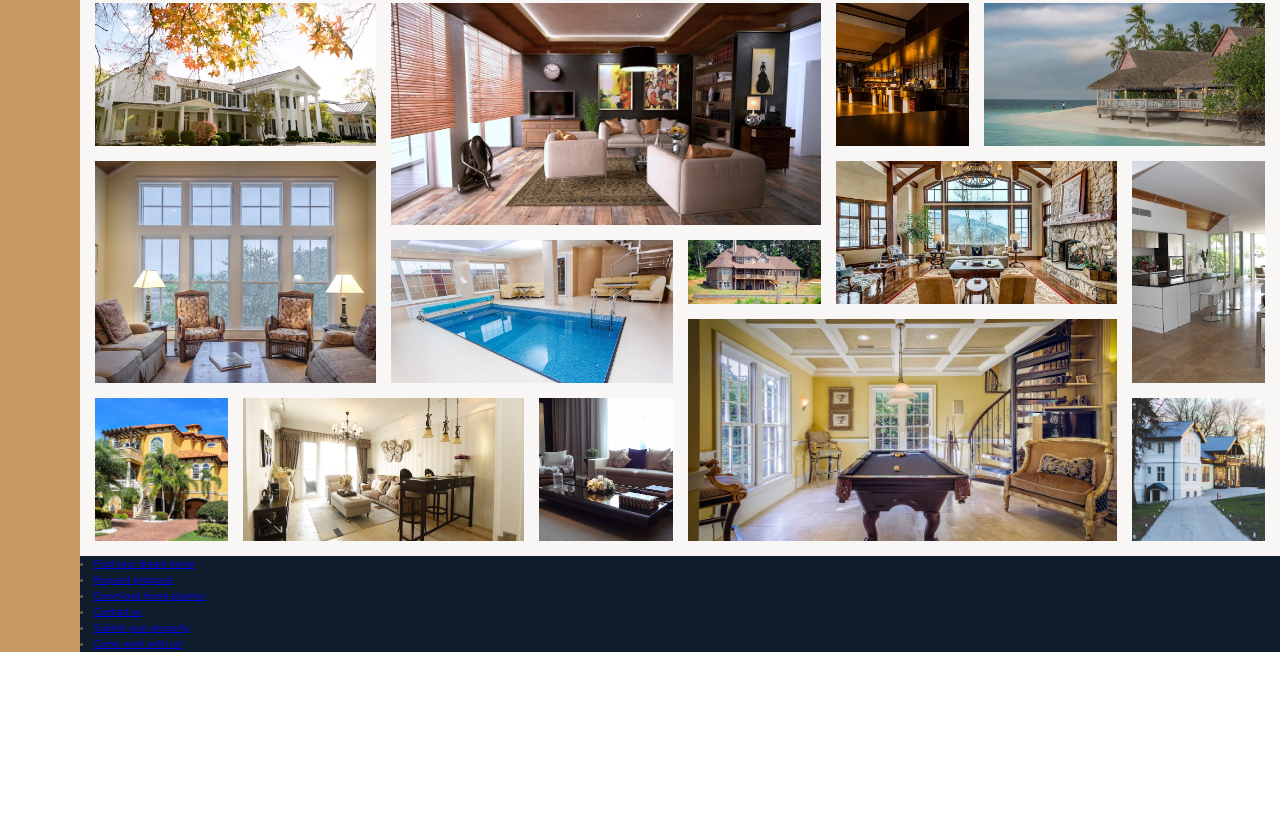
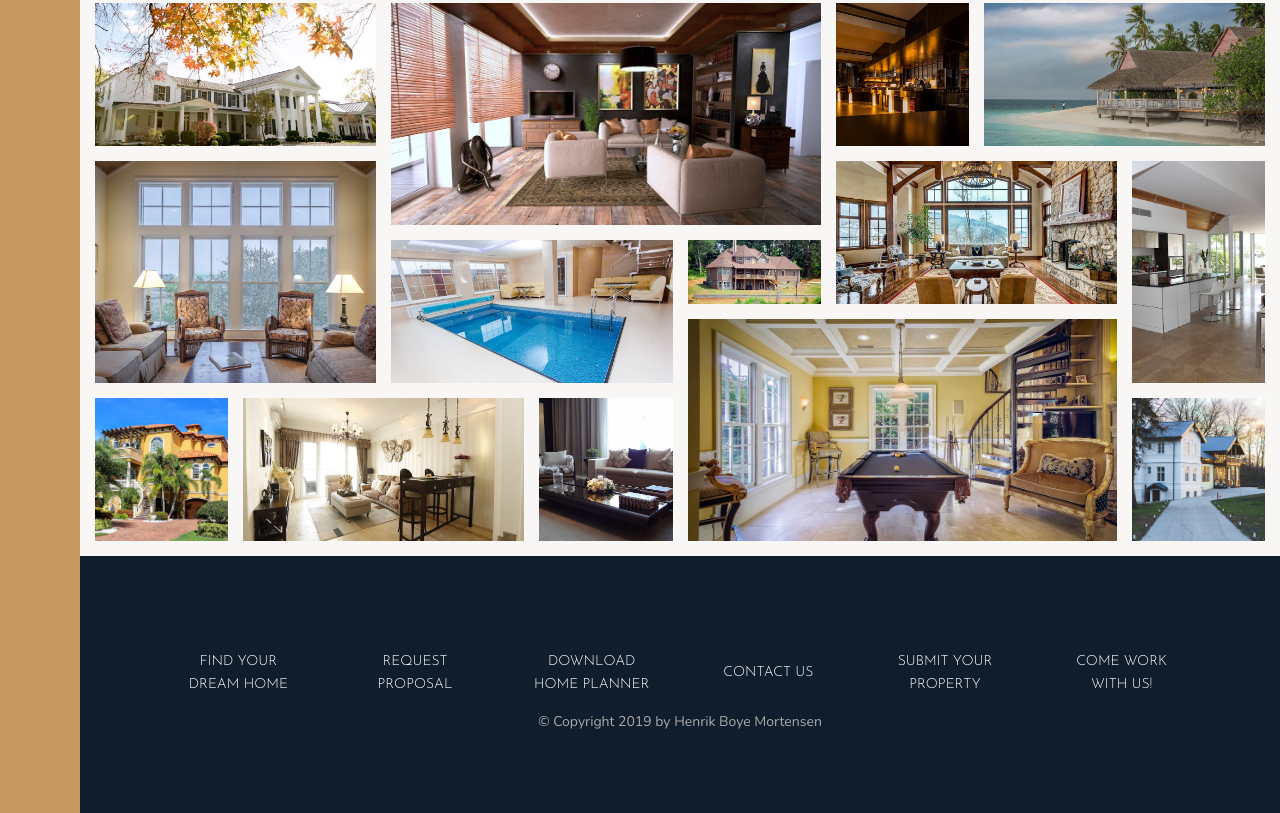
Before and after one commit to henrikboye/nexter, a website: page index.html in a window 1280 px wide. Shown: the part 3084-3897 px from the top of the page. Before the commit the page ends 3736 px from the top, so only its background shows below. Drawn offline with nearby package versions, Linux system fonts and the light colour scheme.

Commit message:
footer done

```diff
--- a/index.html
+++ b/index.html
@@ -345,16 +345,19 @@
             </figure>
         </div>
 <!-- footer -->
-        <div class="footer">
-            <nav class="nav">
+        <footer class="footer">
+            <ul class="nav">
                 <li class="nav__item"><a href="#" class="nav__link">Find your dream home</a></li>
                 <li class="nav__item"><a href="#" class="nav__link">Request proposal</a></li>
                 <li class="nav__item"><a href="#" class="nav__link">Download home planner</a></li>
                 <li class="nav__item"><a href="#" class="nav__link">Contact us</a></li>
                 <li class="nav__item"><a href="#" class="nav__link">Submit your property</a></li>
                 <li class="nav__item"><a href="#" class="nav__link">Come work with us!</a></li>
-            </nav>
-        </div>
+            </ul>
+            <p class="copyright">
+                &copy; Copyright 2019 by Henrik Boye Mortensen
+            </p>
+        </footer>
 
     </body>
 </html>
--- a/sass/_footer.scss
+++ b/sass/_footer.scss
@@ -1,4 +1,42 @@
 .footer {
   background-color: $color-secondary;
   grid-column: full-start / full-end;
+  padding: 8rem;
+
 }
+
+.nav {
+  list-style: none;
+
+  display: grid;
+  grid-template-columns: repeat(auto-fit, minmax(15rem, 1fr));
+  grid-gap: 2rem;
+  align-items: center;
+
+  &__link:link,
+  &__link:visited {
+    font-size: 1.4rem;
+    color: #fff;
+    text-decoration: none;
+    font-family: $font-display;
+    text-transform: uppercase;
+    text-align: center;
+    padding: 1.5rem;
+    display: block;
+    transition: all .2s; }
+
+  &__link:hover,
+  &__link:active {
+    background-color: rgba(#fff, .05);
+    transform: translateY(-3px);
+  }
+}
+
+.copyright {
+  font-size: 1.4rem;
+  color: $color-grey-light-2;
+  text-align: center;
+  width: 70%;
+  margin-right: auto;
+  margin-left: auto;
+}
```
Also changed, not shown: css/style.css.
